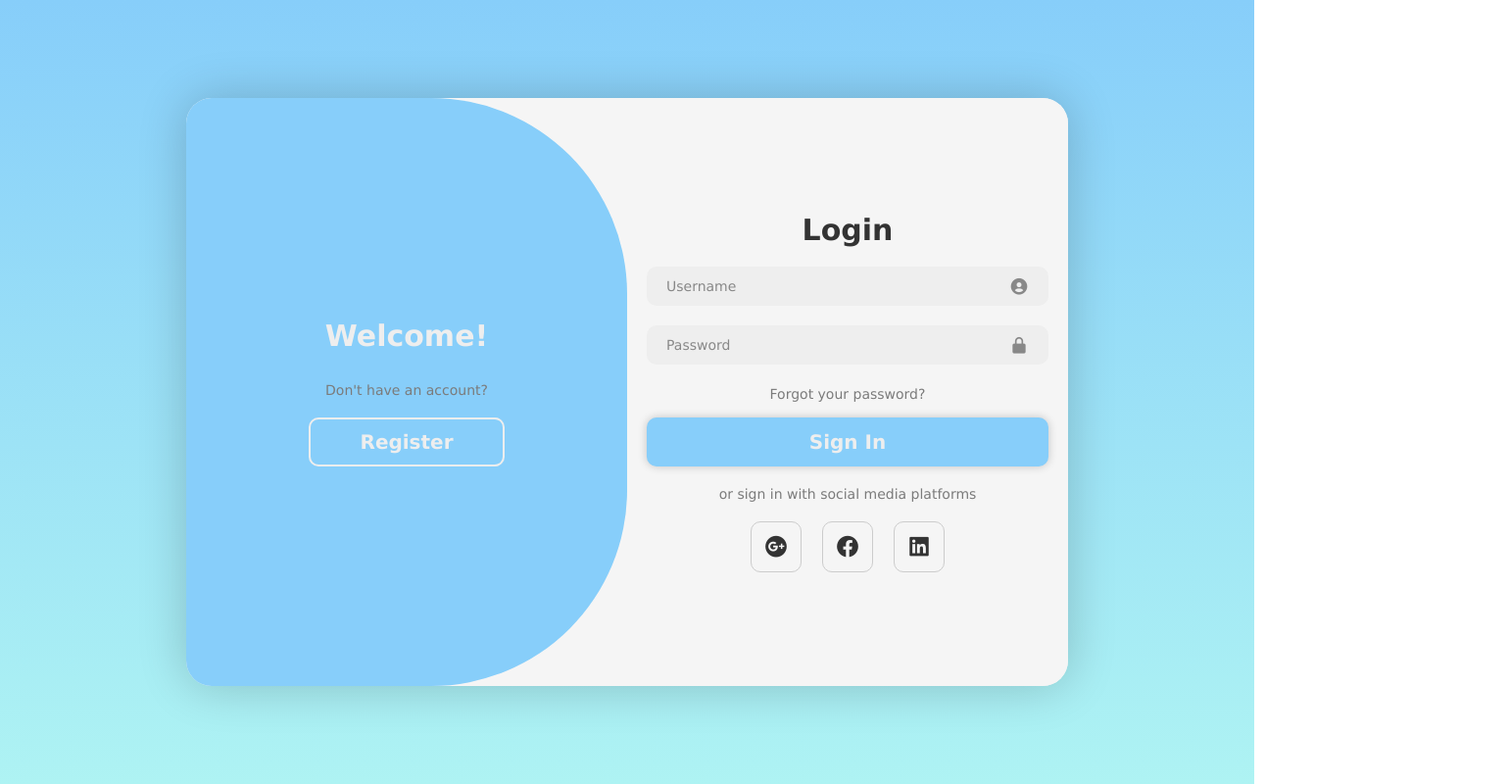
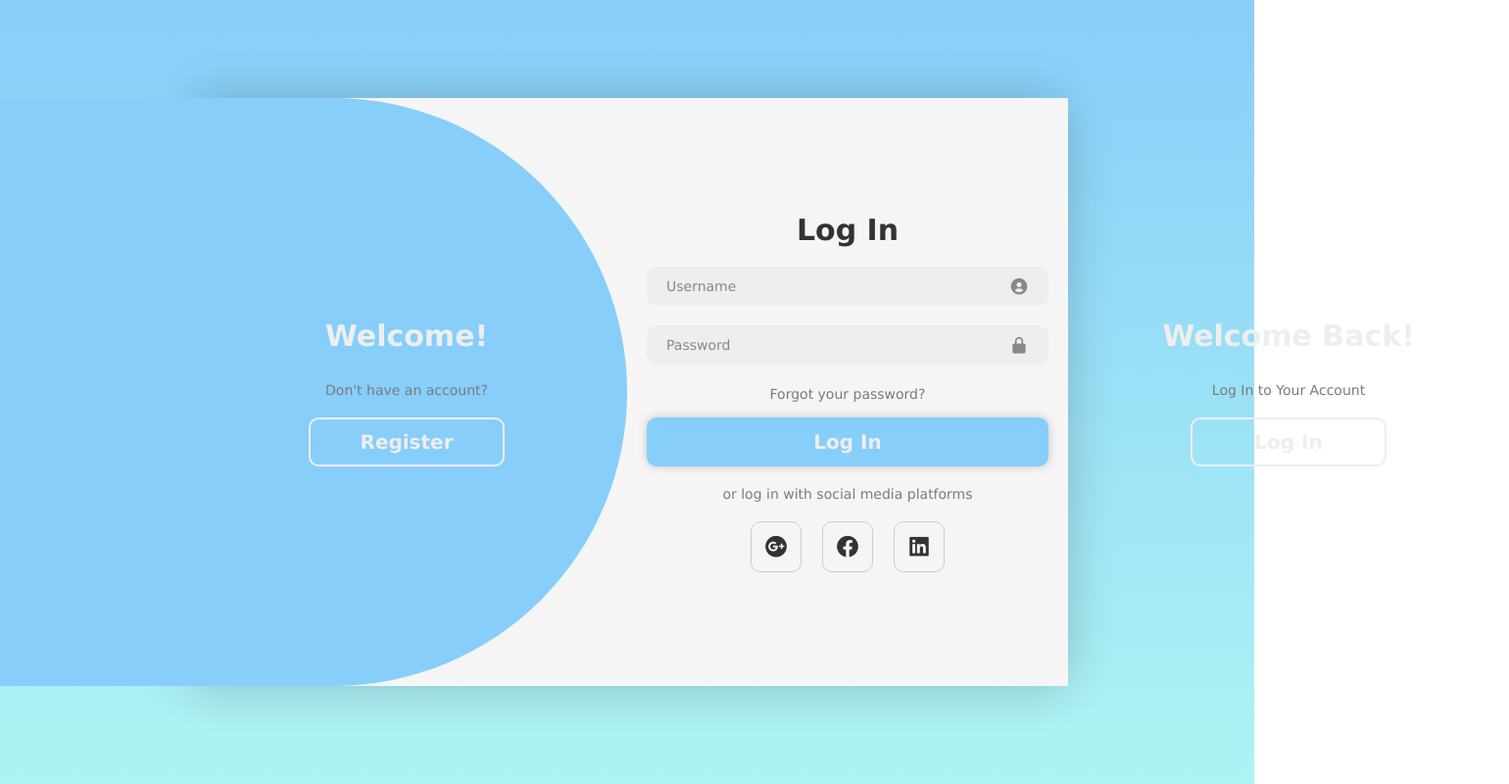
Before and after one commit to KrunoMirkovski/Responsive-SignIn-and-SignUp-form, a plain HTML site: page index.html in a window 1280 px wide. Shown: the whole page at 98% size, 1540 px wide, since content can reach past the window. Drawn offline with nearby package versions, Linux system fonts and the light colour scheme.

Commit message:
adding right toggle panel

```diff
--- a/index.html
+++ b/index.html
@@ -12,7 +12,7 @@
         <div class="container">
             <div class="formbox signin">
                 <form action="">
-                    <h1>Login</h1>
+                    <h1>Log In</h1>
                     <div class="inputbox">
                         <input type="text" placeholder="Username" required>
                         <i class='bx bxs-user-circle'></i>
@@ -24,8 +24,8 @@
                     <div class="forgotbox">
                         <a href="#">Forgot your password?</a>
                     </div>
-                    <button type="submit" class="btn">Sign In</button>
-                    <p>or sign in with social media platforms</p>
+                    <button type="submit" class="btn">Log In</button>
+                    <p>or log in with social media platforms</p>
                     <div class="social_icons">
                         <a href="#"><i class='bx bxl-google-plus-circle'></i></a>
                         <a href="#"><i class='bx bxl-facebook-circle' ></i></a>
@@ -64,7 +64,11 @@
                     <p>Don't have an account?</p>
                     <button class="btn register_btn">Register</button>
                 </div>
-
+                <div class="toggle_panel right">
+                    <h1>Welcome Back!</h1>
+                    <p>Log In to Your Account</p>
+                    <button class="btn register_btn">Log In</button>
+                </div>
             </div>
         </div>
     </section>
--- a/style.css
+++ b/style.css
@@ -17,7 +17,7 @@
     position: relative;
     border-radius: 26px;
     box-shadow: 0 0 50px #04040733;
-    overflow: hidden;
+    /* overflow: hidden; */
 }
 .formbox{
     width: 50%;
@@ -118,7 +118,7 @@ position:relative;
     left: -250%;
     background:lightskyblue;
     z-index: 20;
-    border-radius: 200px;
+    border-radius: 500px;
 }
 .toggle_panel{
     width: 50%;
@@ -146,3 +146,6 @@ position:relative;
     color: #eeeeee;
     cursor: pointer;
 }
+.toggle_panel.right{
+    right: -50%;
+}
```
